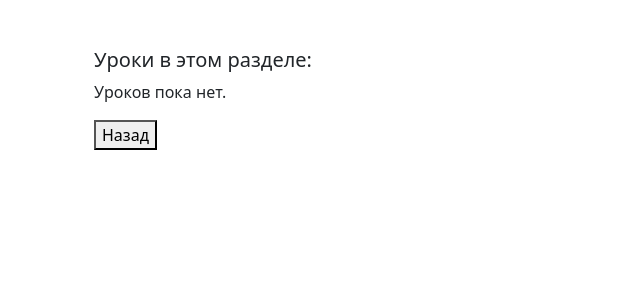
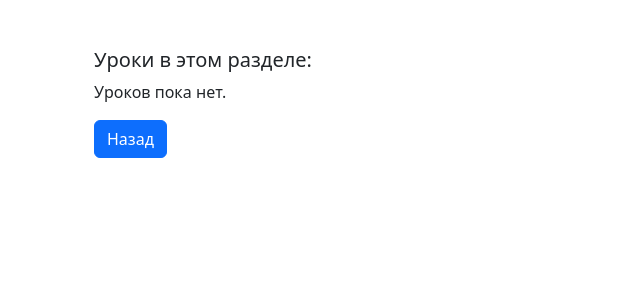
Before and after one commit to RomanBatyuk/Course_work_Selfstudy_project, a Django app: template materials/templates/section_detail.html in a window 1280 px wide. Shown: the part 56-356 px from the top of the page, without its empty margins (0-640 px from the left). Run offline with Django 5.2, Linux system fonts and the light colour scheme; the template is opened without the code that fills it, so the values that code supplies are empty; some libraries are stand-ins or nearby versions.

Commit message:
Правки кода в шаблонах приложния materials

```diff
--- a/materials/templates/lesson_detail.html
+++ b/materials/templates/lesson_detail.html
@@ -9,7 +9,7 @@
 
 <div class="mt-3">
         <a href="{% url 'materials:lesson_test' lesson.id %}" class="btn btn-primary me-2">Начать тестирование</a>
-        <button onclick="history.back()" class="btn btn-secondary">Назад</button>
+        <a href="{% url 'materials:section_detail' lesson.section.pk %}" class="btn btn-primary me-2">Назад</a>
     </div>
 
 </div>
--- a/materials/templates/section_detail.html
+++ b/materials/templates/section_detail.html
@@ -40,10 +40,10 @@
             </nav>
         {% endif %}
 
-        <button onclick="history.back()">Назад</button>
+        <a href="{% url 'materials:home' %}" class="btn btn-primary me-2">Назад</a>
     {% else %}
         <p>Уроков пока нет.</p>
-        <button onclick="history.back()">Назад</button>
+        <a href="{% url 'materials:home' %}" class="btn btn-primary me-2">Назад</a>
     {% endif %}
 </div>
 {% endblock %}
```
